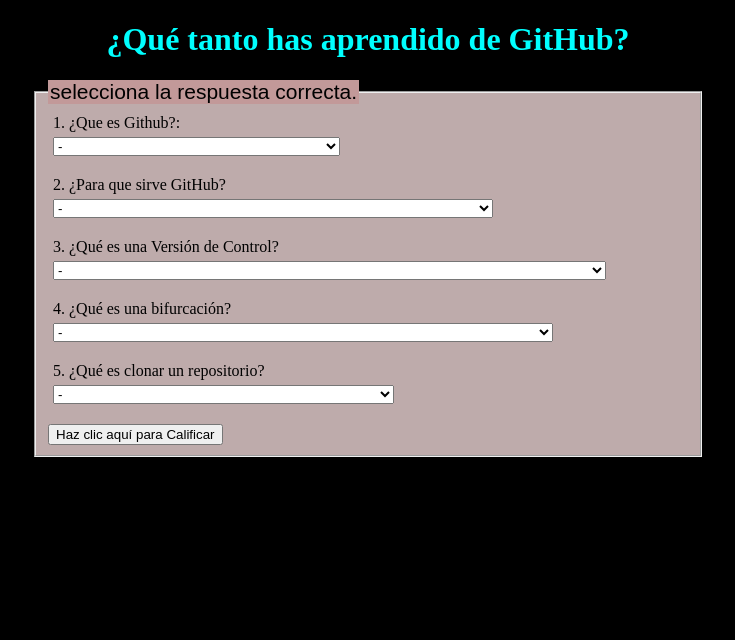
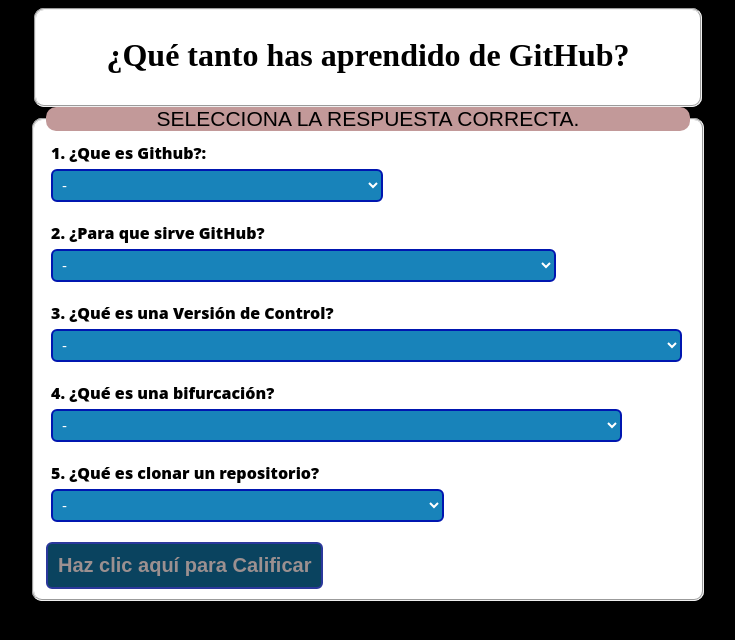
Before and after one commit to maelperl/DSW2019Grupo_6, a plain HTML site: page actividad_4.html in a window 1280 px wide. Shown: the whole page, without its empty margins (280-1015 px from the left). Drawn offline with Linux system fonts and the light colour scheme.

Commit message:
Actualizacion
Compañeros, anexo las modificaciones y  el diseño final para las activiades.

```diff
--- a/CSS/estilosActividades.css
+++ b/CSS/estilosActividades.css
@@ -24,7 +24,20 @@ fieldset {
     height : 0 auto;
     margin : 0 auto;
 
-    background: rgb(190, 171, 171);
+    border-radius:10px;
+
+    background: rgb(255, 255, 255);
+  }
+
+  #marco {
+    position: relative;
+
+    width  : 640px;
+    height : 0 auto;
+    margin : 0 auto;
+    border-radius:10px;
+
+    background: rgb(255, 255, 255);
   }
 
 
@@ -32,6 +45,13 @@ legend {
 
     position: relative;
     font  : 21px sans-serif;
+    text-align:center;
+    border-radius:10px;
+    text-transform: uppercase;
+
+    width  : 640px;
+    height : 0 auto;
+    margin : 0 auto;
 
     background: rgb(194, 153, 153);
   }
@@ -39,6 +59,43 @@ legend {
 H1 {
 
     position: relative;
-    text-align: center; color:aqua;
+    text-align: center; color:black;
+    }
+
+
+    #portada section {
+        justify-content: flex-end;
+    }
+
+#boton{
+
+    text-decoration: none;
+    padding: 10px;
+    font-weight: 600;
+    font-size: 20px;
+    color: #9c9090;
+    background-color: #0a435f;
+    border-radius: 6px;
+    border: 2px solid #2b389c;
 
 }
+
+select{
+
+    text-decoration: none;
+    padding: 5px;
+    font-weight: 200;
+    font-size: 15px;
+    color: #ffffff;
+    background-color: #1883ba;
+    border-radius: 6px;
+    border: 2px solid #0016b0;
+
+}
+
+label{
+    font-size: auto;
+    color: #000;
+    font-family: 'Open Sans';
+    font-weight: 900;
+}
--- a/actividad_4.html
+++ b/actividad_4.html
@@ -8,11 +8,12 @@
     <title>Actividad cuatro</title>
 </head>
 <body>
-    <H1>¿Qué tanto has aprendido de GitHub?</H1>
-
-    <form>
+    <fieldset id="marco">
+        <H1>¿Qué tanto has aprendido de GitHub?</H1>
+    </fieldset>
+<form>
         <fieldset>
-            <legend>selecciona la respuesta correcta.</legend>
+            <legend>Selecciona la respuesta correcta.</legend>
 
                 <label for="cmbPregunta1">
                    1.  ¿Que es Github?:
@@ -70,7 +71,7 @@
                     </select>
 
 
-                    <input type="button" value="Haz clic aquí para Calificar" onclick="calificarActividad()">
+                    <input id="boton" type="button" value="Haz clic aquí para Calificar" onclick="calificarActividad()">
         </fieldset>
         <script>
             function calificarActividad(){
```
Also changed, not shown: actividad_1.html (+3 -1 lines), actividad_5.html (+3 -1 lines), actividad_6.html (+3 -1 lines), autores.html (+4 -4 lines), m_HTML.html (+1 -1 lines), IMG/MAEL.jpg (added).
